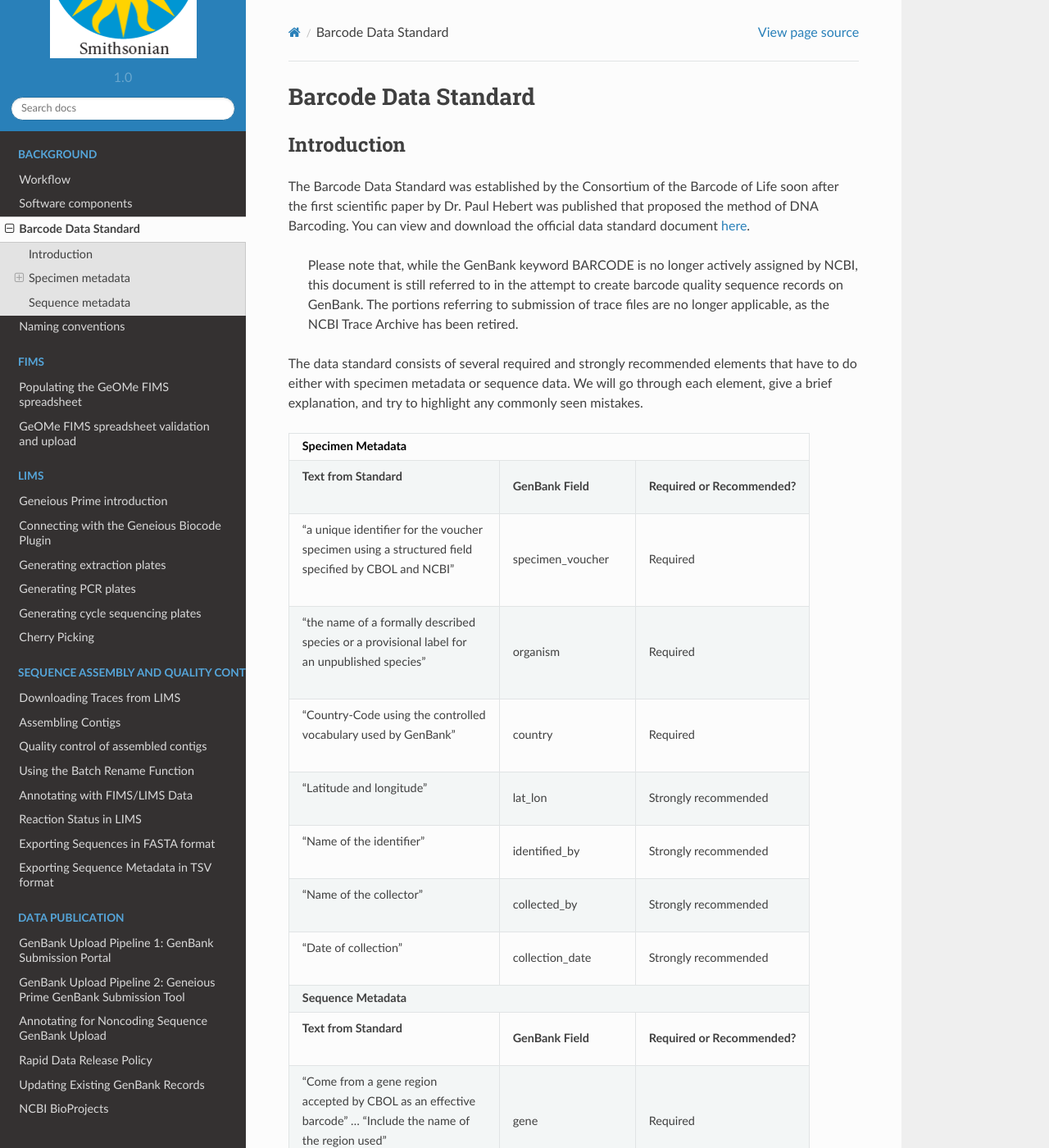
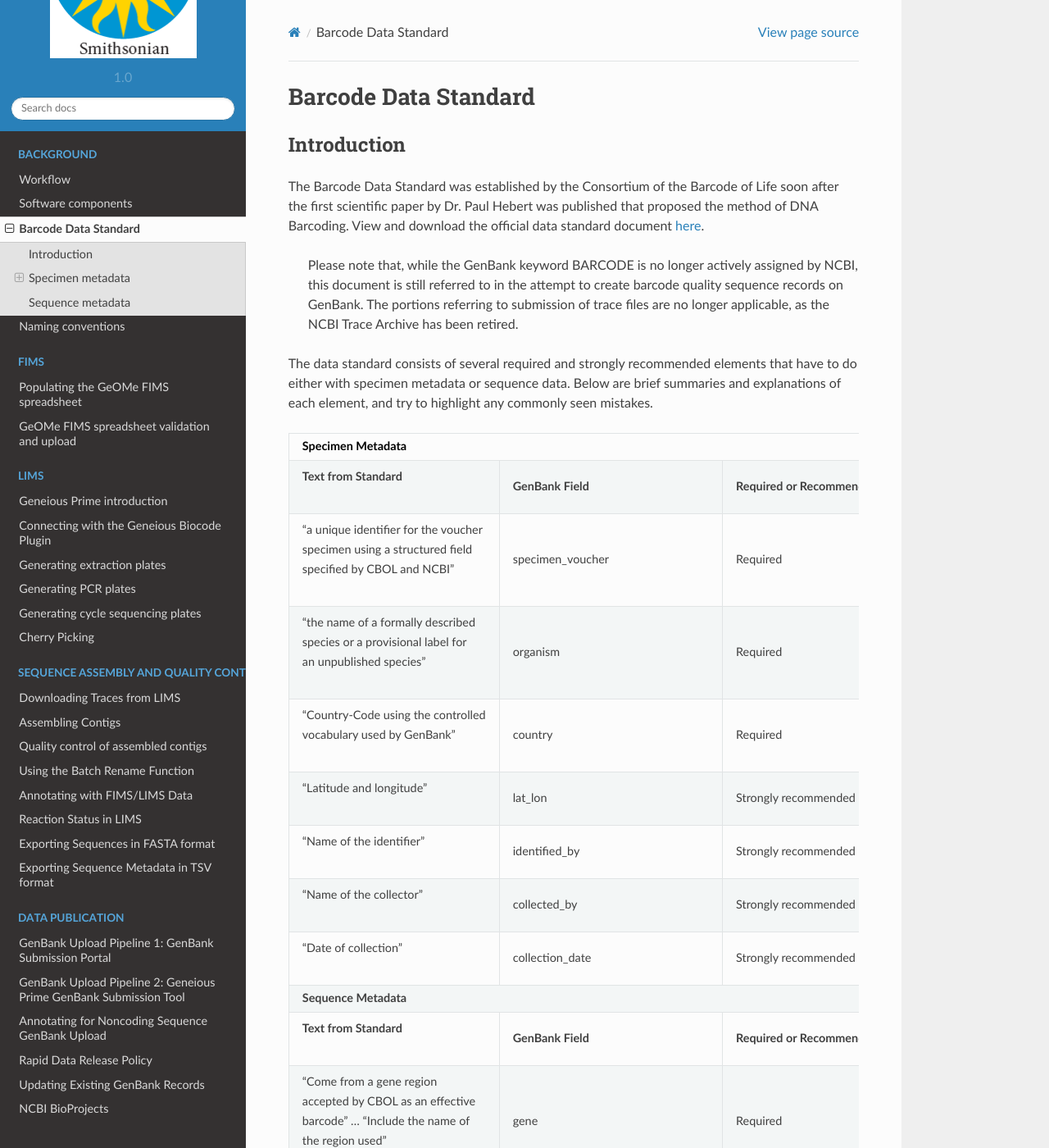
Before and after one commit to SIBarcodeNetwork/ReadtheDocsMaster, a Sphinx documentation site: the page built from Docs/barcode_data_standard.rst, in a window 1280 px wide and 1400 px high. Shown: the whole window at 82% size. Built offline with Sphinx 7.4.7 and the Read the Docs theme 2.0.0, drawn with Linux system fonts in a browser that asks for light colours; some of the changed lines change nothing that is shown; some of the changed text lies outside the part shown.

Commit message:
Update barcode_data_standard.rst

```diff
--- a/Docs/barcode_data_standard.rst
+++ b/Docs/barcode_data_standard.rst
@@ -4,11 +4,11 @@
 Introduction
 ------------
 
-The Barcode Data Standard was established by the Consortium of the Barcode of Life soon after the first scientific paper by Dr. Paul Hebert was published that proposed the method of DNA Barcoding. You can view and download the official data standard document `here <https://github.com/SIBarcodeNetwork/SIBarcodeNetwork/blob/master/BARCODE%20Data%20Standards%20v2.4.pdf>`_.
+The Barcode Data Standard was established by the Consortium of the Barcode of Life soon after the first scientific paper by Dr. Paul Hebert was published that proposed the method of DNA Barcoding. View and download the official data standard document `here <https://github.com/SIBarcodeNetwork/SIBarcodeNetwork/blob/master/BARCODE%20Data%20Standards%20v2.4.pdf>`_.
 
 	Please note that, while the GenBank keyword BARCODE is no longer actively assigned by NCBI, this document is still referred to in the attempt to create barcode quality sequence records on GenBank. The portions referring to submission of trace files are no longer applicable, as the NCBI Trace Archive has been retired.
 
-The data standard consists of several required and strongly recommended elements that have to do either with specimen metadata or sequence data. We will go through each element, give a brief explanation, and try to highlight any commonly seen mistakes.
+The data standard consists of several required and strongly recommended elements that have to do either with specimen metadata or sequence data. Below are brief summaries and explanations of each element, and try to highlight any commonly seen mistakes.
 
 +----------------------------------------+---------------------+------------------------------+
 | **Specimen Metadata**                                                                       |
@@ -43,11 +43,11 @@
 | | barcode" ... "Include the name of    |                     |                              |
 | | the region used"                     |                     |                              |
 +----------------------------------------+---------------------+------------------------------+
-| | "the sequences of all forward and    | PCR_primers         | Required                     |
-| | reverse primers used"                |                     |                              |
+| | "the sequences of all forward and    | Fwd_primer_seq/     | Required                     |
+| | reverse primers used"                | Rev_primer_seq      |                              |
 +----------------------------------------+---------------------+------------------------------+
-| | "the names of the forward and        | PCR_primers         | Strongly recommended         |
-| | reverse primers"                     |                     |                              |
+| | "the names of the forward and        | Fwd_primer_name/    | Strongly recommended         |
+| | reverse primers"                     | Rev_primer_name     |                              |
 +----------------------------------------+---------------------+------------------------------+
 | | "at least 75% contiguous, high       | nucleotide_sequence | Required                     |
 | | quality bases from within the        |                     |                              |
```
